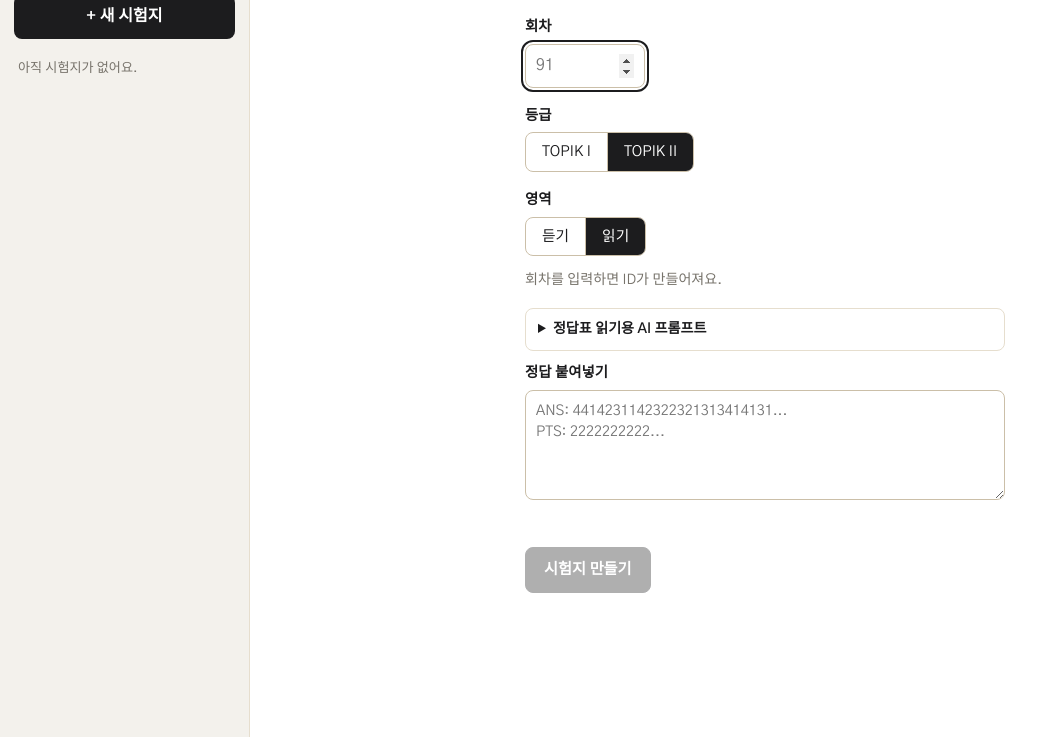
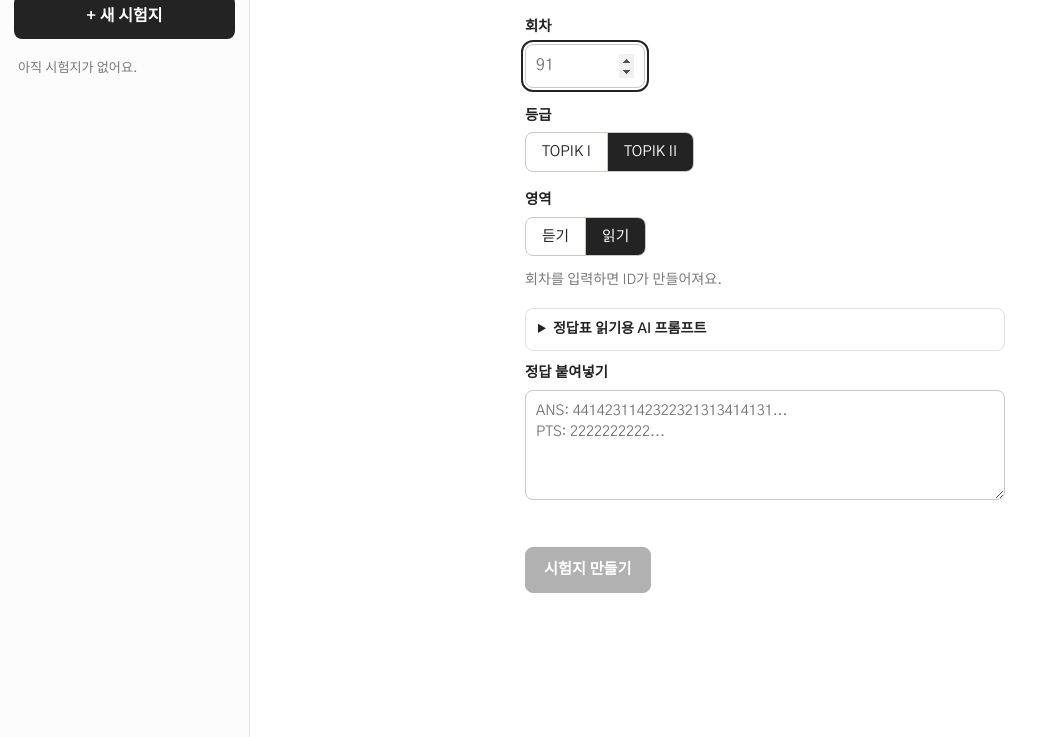
Before and after one commit to iFjolnir/answer-sheet, a plain HTML site: page index.html in a window 1280 px wide. Shown: the part 63-800 px from the top of the page, without its empty margins (0-1054 px from the left). Drawn offline with Linux system fonts and the light colour scheme.

Commit message:
Refactor CSS variables for improved theming

```diff
--- a/index.html
+++ b/index.html
@@ -10,20 +10,20 @@
 <link href="https://fonts.googleapis.com/css2?family=Gothic+A1:wght@400;600;800&display=swap" rel="stylesheet">
 <style>
 :root{
-  --bg:#FFFFFF; --side:#F3F1EC; --sheet:#FBF7EE; --rule:#E6DECE; --rule-strong:#CBBFA8;
-  --ink:#1C1C1E; --dim:#ABA79F; --muted:#77736B; --fix:#D63F66; --soft:#EFE8DA;
+  --bg:#FFFFFF; --side:#f9f9f984; --sheet:#f9f9f984; --rule:#e6e1d9; --rule-strong:#cdc8c0;
+  --ink:#232323; --dim:#959595; --muted:#797979; --fix:#D63F66; --soft:#ebebeb;
   box-sizing:border-box;
   padding-top:env(safe-area-inset-top,0px); padding-bottom:env(safe-area-inset-bottom,0px);
 }
 @media (prefers-color-scheme:dark){
   :root:not([data-theme="light"]){
-    --bg:#141415; --side:#1B1B1C; --sheet:#1F1D19; --rule:#34302A; --rule-strong:#4D463B;
-    --ink:#EDEBE6; --dim:#66625B; --muted:#9A968E; --fix:#F07A97; --soft:#2B2823;
+    --bg:#232323; --side:#1c1c1c; --sheet:#1c1c1c; --rule:#2a2a2a; --rule-strong:#4c4c4c;
+    --ink:#ebebeb; --dim:#676767; --muted:#9b9b9b; --fix:#D63F66; --soft:#303030;
   }
 }
 :root[data-theme="dark"]{
-  --bg:#141415; --side:#1B1B1C; --sheet:#1F1D19; --rule:#34302A; --rule-strong:#4D463B;
-  --ink:#EDEBE6; --dim:#66625B; --muted:#9A968E; --fix:#F07A97; --soft:#2B2823;
+  --bg:#141415; --side:#1c1c1c; --sheet:#1c1c1c; --rule:#2a2a2a; --rule-strong:#4c4c4c;
+  --ink:#ebebeb; --dim:#676767; --muted:#9b9b9b; --fix:#D63F66; --soft:#303030;
 }
 *,*::before,*::after{box-sizing:inherit}
 html,body{height:100%}
@@ -79,7 +79,7 @@
 .parse.warn{color:var(--fix)}
 
 /* sheet */
-.top{position:sticky;top:env(safe-area-inset-top,0px);background:var(--bg);z-index:2;padding:20px 0 12px;border-bottom:2px solid var(--ink)}
+.top{position:sticky;top:env(safe-area-inset-top,0px);background:var(--bg);z-index:2;padding:20px 0 12px;border-bottom:.8px solid var(--ink)}
 .top h1{margin:0;font-size:1.25rem;font-weight:800}
 .bar{display:flex;align-items:baseline;justify-content:space-between;gap:12px;margin-top:10px;flex-wrap:wrap}
 .score{font-size:2rem;font-weight:800;font-variant-numeric:tabular-nums;line-height:1}
@@ -90,7 +90,7 @@
 .small:hover{color:var(--ink)}
 .small.armed{background:var(--fix);border-color:var(--fix);color:#fff}
 
-.sheet{background:var(--sheet);border:1.5px solid var(--ink);border-top:0}
+.sheet{background:var(--sheet);border:0.8px solid var(--ink);border-top:0}
 .row{display:grid;grid-template-columns:46px 1fr 58px;align-items:center;min-height:52px;border-top:1px solid var(--rule)}
 .row:first-child{border-top:0}
 .row:nth-child(5n+1):not(:first-child){border-top-color:var(--rule-strong)}
```
